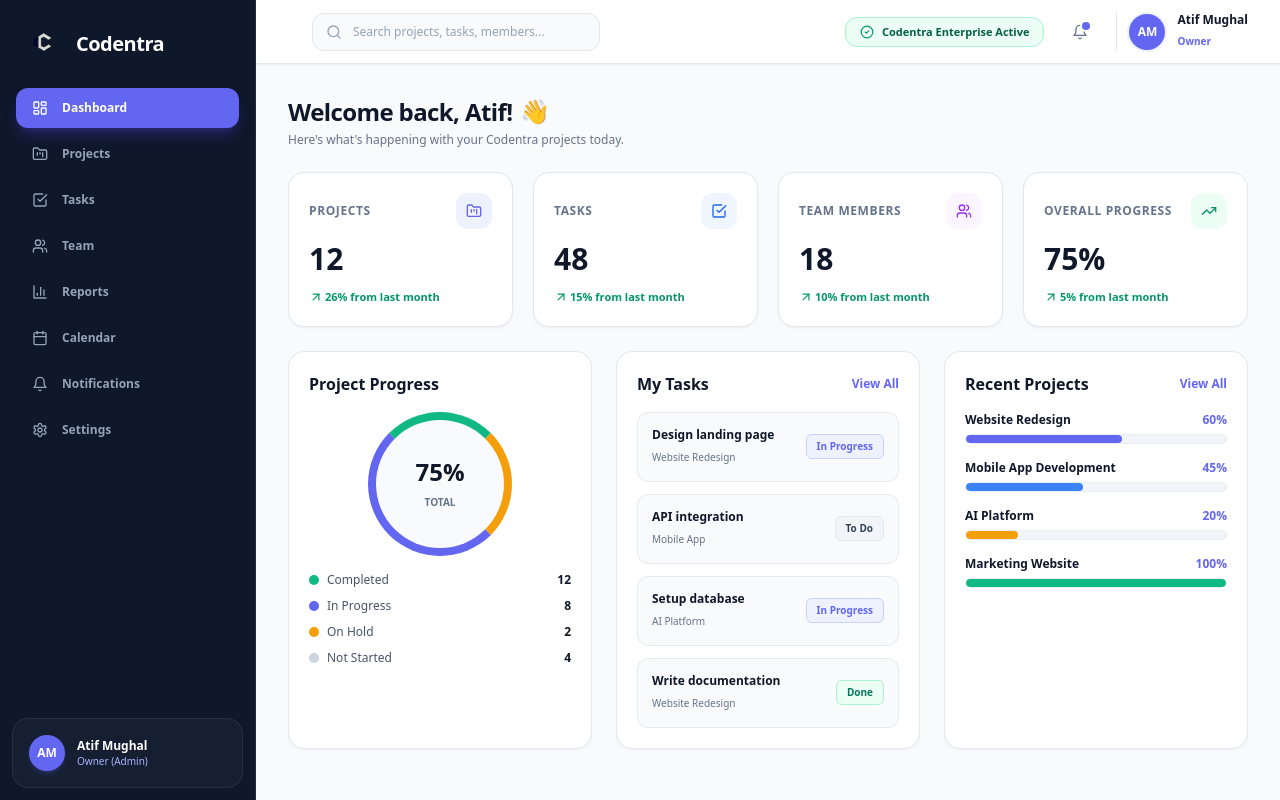
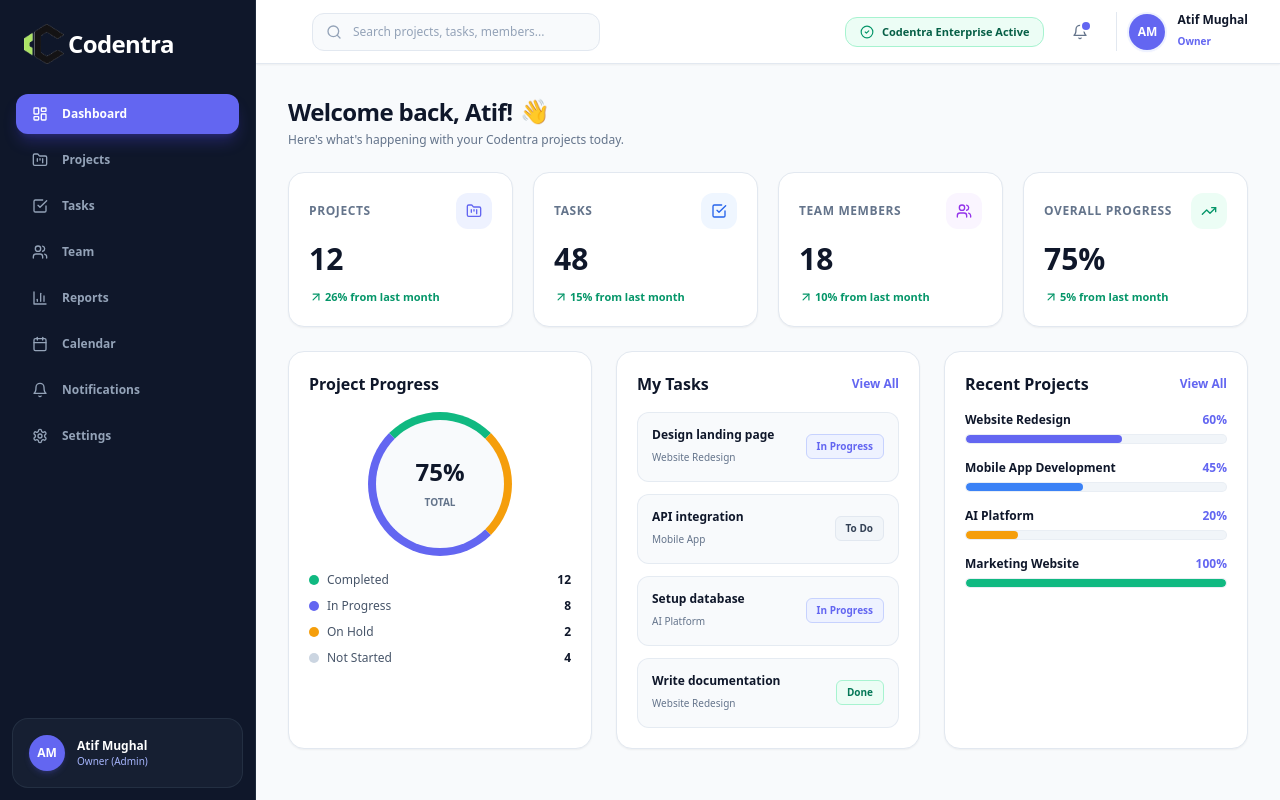
Before and after one commit to atif00150/codentraa-saas-portal-, a Next.js app in the folder frontend/: page /dashboard in a window 1280 px wide. Built offline with nearby package versions, Linux system fonts and the light colour scheme.

Commit message:
UI: Trim empty transparent padding from logo.png and position tightly beside Codentra text

```diff
--- a/frontend/components/ui/Logo.tsx
+++ b/frontend/components/ui/Logo.tsx
@@ -7,32 +7,26 @@ interface LogoProps {
 }
 
 export default function Logo({ size = "md", variant = "dark", showText = true }: LogoProps) {
-  const iconSizes = {
-    sm: "w-8 h-8",
-    md: "w-10 h-10",
-    lg: "w-12 h-12",
-  };
-
   const textSizes = {
     sm: "text-lg",
-    md: "text-xl",
-    lg: "text-2xl",
+    md: "text-2xl",
+    lg: "text-3xl",
   };
 
   return (
-    <div className="flex items-center space-x-3 select-none">
-      {/* 100% Transparent PNG Logo Image */}
-      <div className={`${iconSizes[size]} shrink-0 flex items-center justify-center`}>
+    <div className="inline-flex items-center gap-1 select-none">
+      {/* Tight Trimmed Logo PNG Icon Right Next to Codentra Text */}
+      <div className="w-8 h-8 md:w-10 md:h-10 shrink-0 flex items-center justify-center">
         <img
           src="/logo.png"
           alt="Codentra Logo"
-          className={`w-full h-full object-contain ${variant === "dark" ? "brightness-200 invert" : ""}`}
+          className="w-full h-full object-contain block"
         />
       </div>
 
-      {/* Bold Typographic Brand Name: "Codentra" */}
+      {/* Codentra Text */}
       {showText && (
-        <span className={`font-extrabold tracking-tight ${textSizes[size]} ${variant === "dark" ? "text-white" : "text-slate-900"}`}>
+        <span className={`font-black tracking-tight leading-none ${textSizes[size]} ${variant === "dark" ? "text-white" : "text-slate-900"}`}>
           Codentra
         </span>
       )}
```
Also changed, not shown: frontend/public/logo.png.
